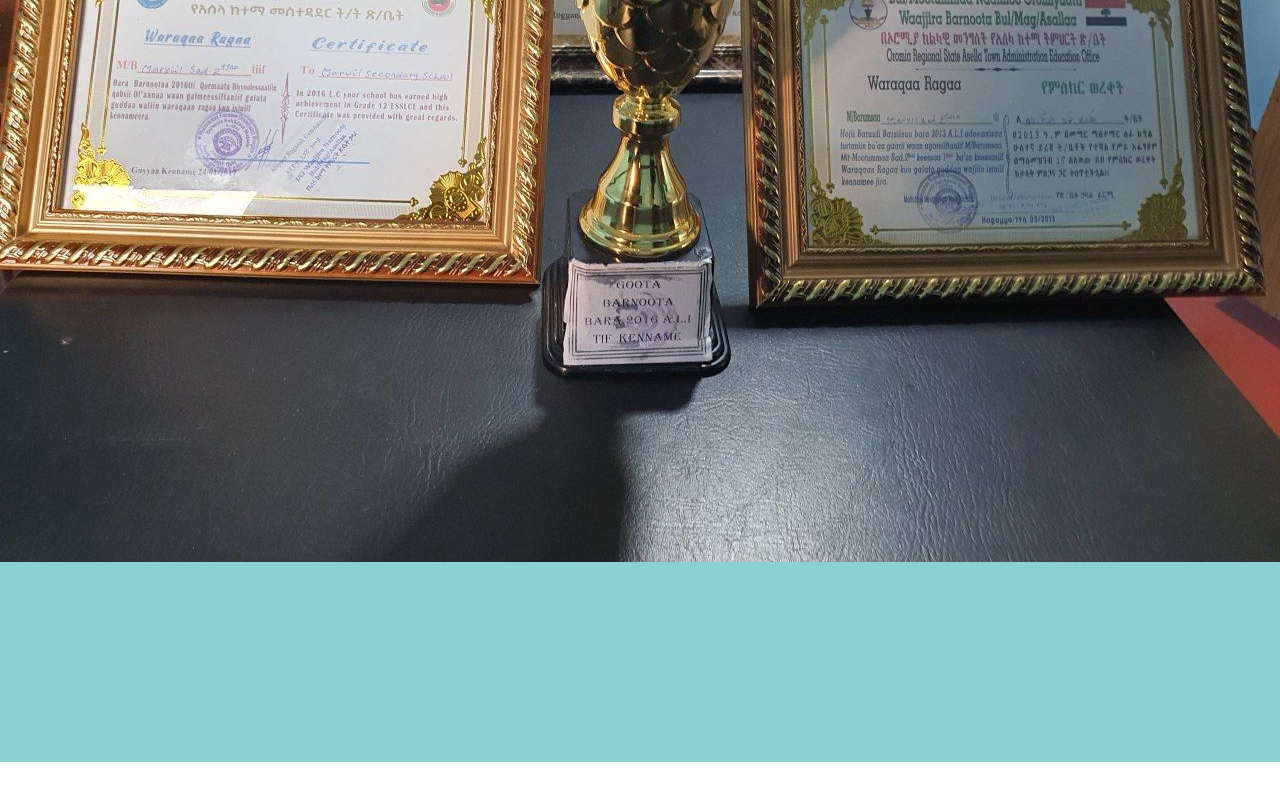
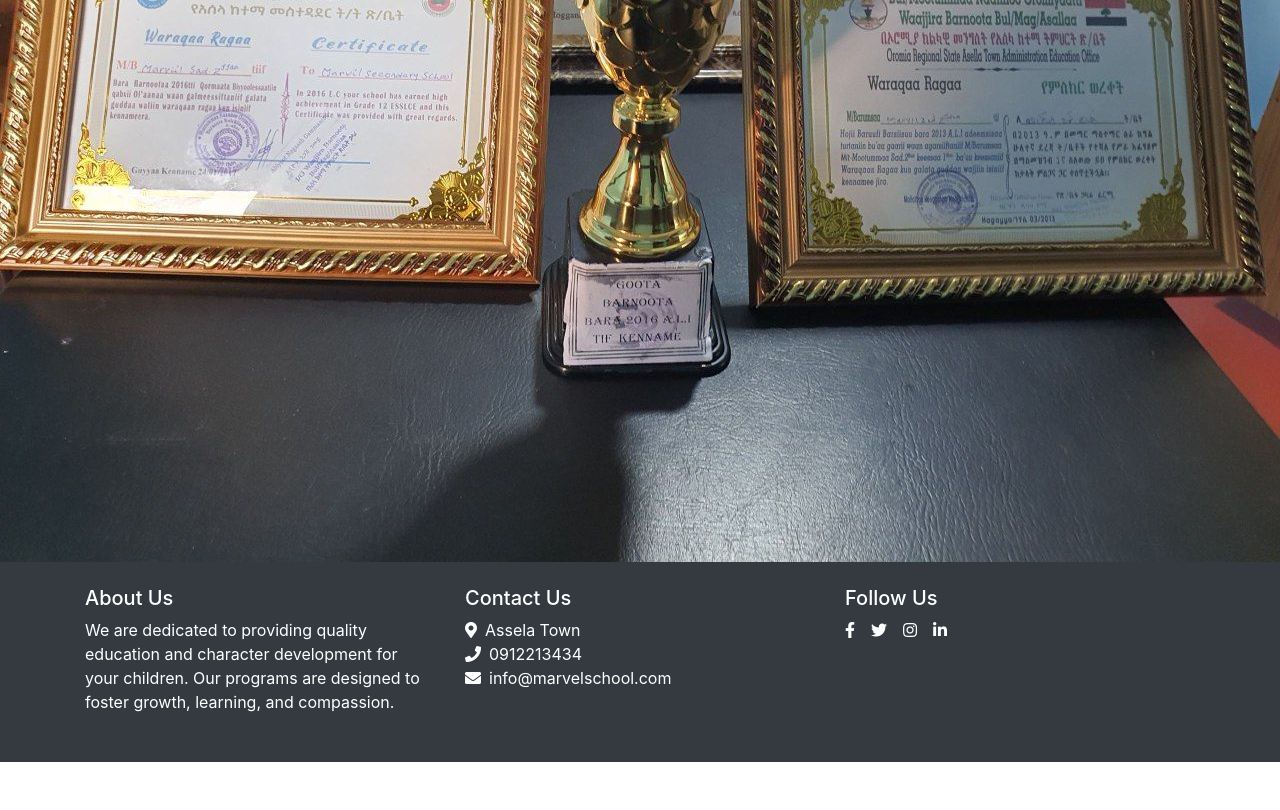
Before and after one commit to Awel7799/Marvel-school-website-, a plain HTML site: page index.html in a window 1280 px wide. Shown: the part 1696-2506 px from the top of the page. Before the commit the page ends 2458 px from the top, so only its background shows below. Drawn offline with nearby package versions, Linux system fonts and the light colour scheme.

Commit message:
modification

```diff
--- a/index.html
+++ b/index.html
@@ -115,8 +115,37 @@
         <p class="awards">we have achieved in the past years </p>
      <img class="award_photo" src="Assets/resource/resource/awards.jpg" alt="reward">
     </div>
-    <footer >
-
+    <footer class="bg-dark text-white pt-4">
+        <div class="container">
+            <div class="row">
+                <div class="col-md-4 col-sm-12 mb-4">
+                    <h5>About Us</h5>
+                    <p>We are dedicated to providing quality education and character development for your children. Our programs are designed to foster growth, learning, and compassion.</p>
+                </div>
+                <div class="col-md-4 col-sm-12 mb-4">
+                    <h5>Contact Us</h5>
+                    <ul class="list-unstyled">
+                        <li><i class="fas fa-map-marker-alt mr-2"></i>Assela Town</li>
+                        <li><i class="fas fa-phone mr-2"></i>0912213434</li>
+                        <li><i class="fas fa-envelope mr-2"></i>info@marvelschool.com</li>
+                    </ul>
+                </div>
+                <div class="col-md-4 col-sm-12 mb-4">
+                    <h5>Follow Us</h5>
+                    <ul class="list-unstyled d-flex justify-content-center justify-content-md-start">
+                        <li><a href="#" class="text-white mr-3"><i class="fab fa-facebook-f"></i></a></li>
+                        <li><a href="#" class="text-white mr-3"><i class="fab fa-twitter"></i></a></li>
+                        <li><a href="#" class="text-white mr-3"><i class="fab fa-instagram"></i></a></li>
+                        <li><a href="#" class="text-white"><i class="fab fa-linkedin-in"></i></a></li>
+                    </ul>
+                </div>
+            </div>
+            <div class="row mt-3">
+                <div class="col text-center">
+                    <p>&copy; 2023 Marvel School. All rights reserved.</p>
+                </div>
+            </div>
+        </div>
     </footer>
 </body>
 </html>
```
